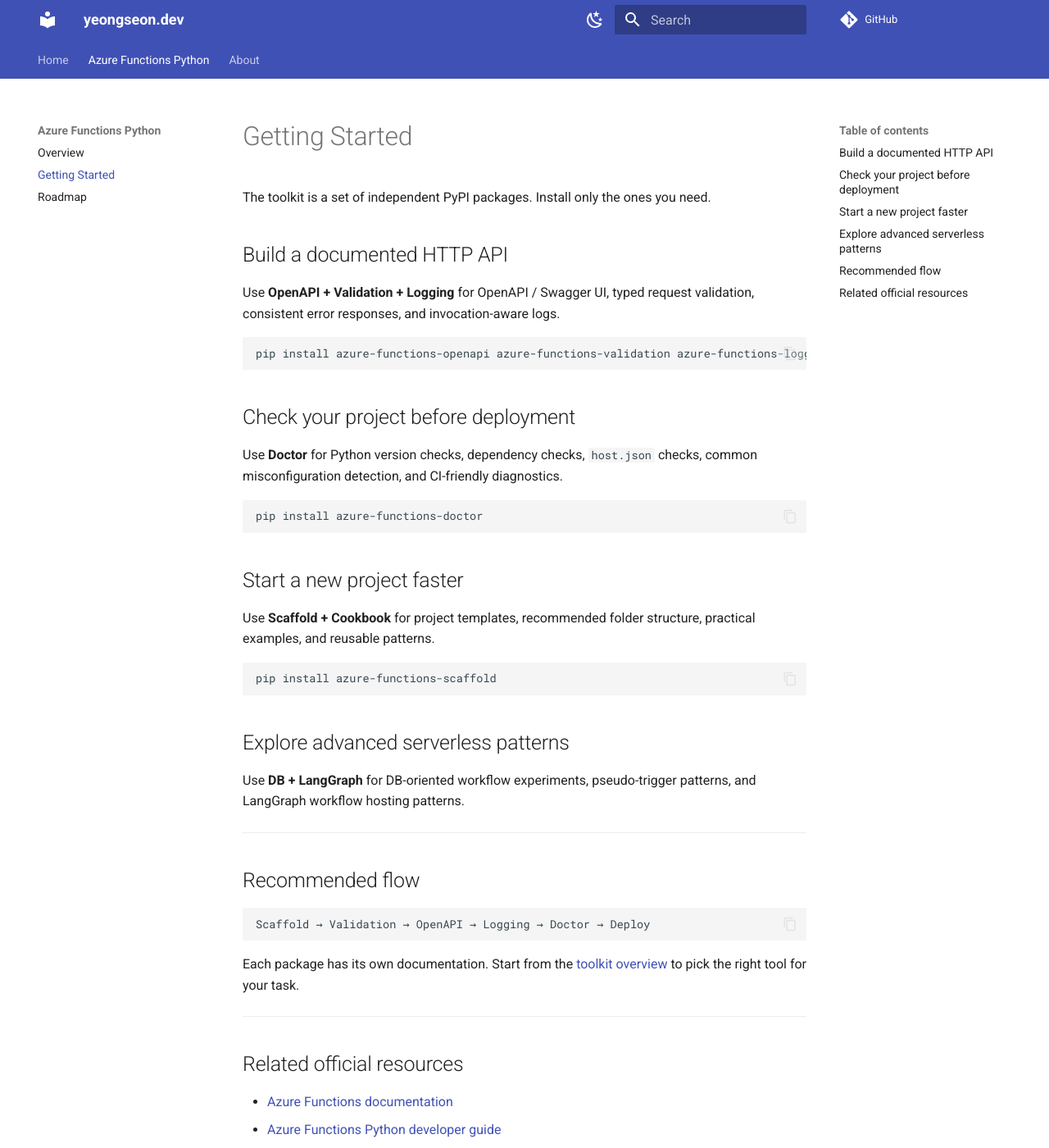
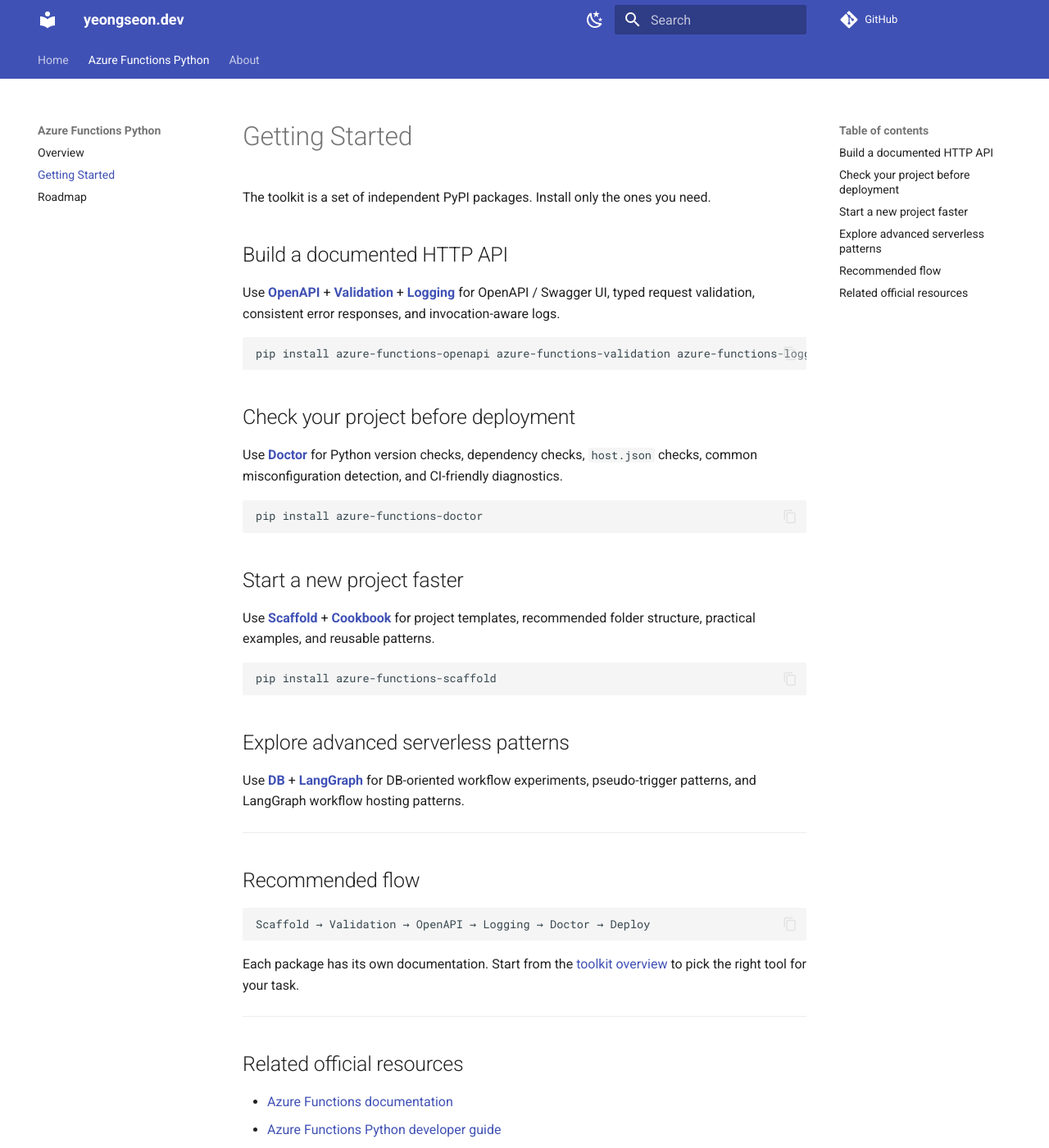
Before and after one commit to yeongseon/yeongseon.github.io, an MkDocs documentation site: the page built from docs/azure-functions-python/getting-started.md, in a window 1280 px wide and 1400 px high. Shown: the whole window at 82% size. Built offline with MkDocs 1.6.1 and Material for MkDocs 9.7.7, drawn with Linux system fonts in a browser that asks for light colours; comment, search, counter and statistics services are not loaded; part of the change alters nothing that is shown.

````diff
--- a/docs/azure-functions-python/getting-started.md
+++ b/docs/azure-functions-python/getting-started.md
@@ -8,7 +8,7 @@ The toolkit is a set of independent PyPI packages. Install only the ones you nee
 
 ## Build a documented HTTP API
 
-Use **OpenAPI + Validation + Logging** for OpenAPI / Swagger UI, typed request validation,
+Use [**OpenAPI**](/azure-functions-python/openapi/) + [**Validation**](/azure-functions-python/validation/) + [**Logging**](/azure-functions-python/logging/) for OpenAPI / Swagger UI, typed request validation,
 consistent error responses, and invocation-aware logs.
 
 ```bash
@@ -17,7 +17,7 @@ pip install azure-functions-openapi azure-functions-validation azure-functions-l
 
 ## Check your project before deployment
 
-Use **Doctor** for Python version checks, dependency checks, `host.json` checks, common
+Use [**Doctor**](/azure-functions-python/doctor/) for Python version checks, dependency checks, `host.json` checks, common
 misconfiguration detection, and CI-friendly diagnostics.
 
 ```bash
@@ -26,7 +26,7 @@ pip install azure-functions-doctor
 
 ## Start a new project faster
 
-Use **Scaffold + Cookbook** for project templates, recommended folder structure, practical
+Use [**Scaffold**](/azure-functions-python/scaffold/) + [**Cookbook**](/azure-functions-python/cookbook/) for project templates, recommended folder structure, practical
 examples, and reusable patterns.
 
 ```bash
@@ -35,7 +35,7 @@ pip install azure-functions-scaffold
 
 ## Explore advanced serverless patterns
 
-Use **DB + LangGraph** for DB-oriented workflow experiments, pseudo-trigger patterns, and
+Use [**DB**](/azure-functions-python/db/) + [**LangGraph**](/azure-functions-python/langgraph/) for DB-oriented workflow experiments, pseudo-trigger patterns, and
 LangGraph workflow hosting patterns.
 
 ---
````
